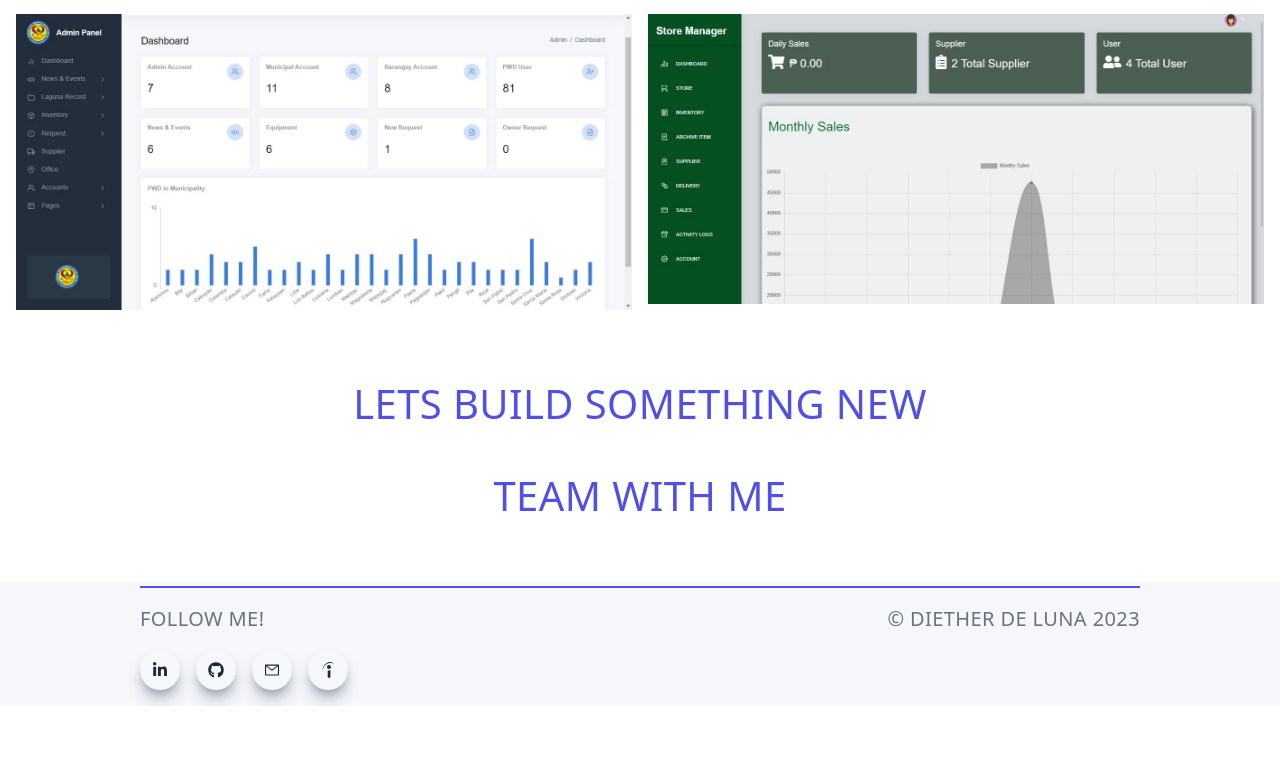
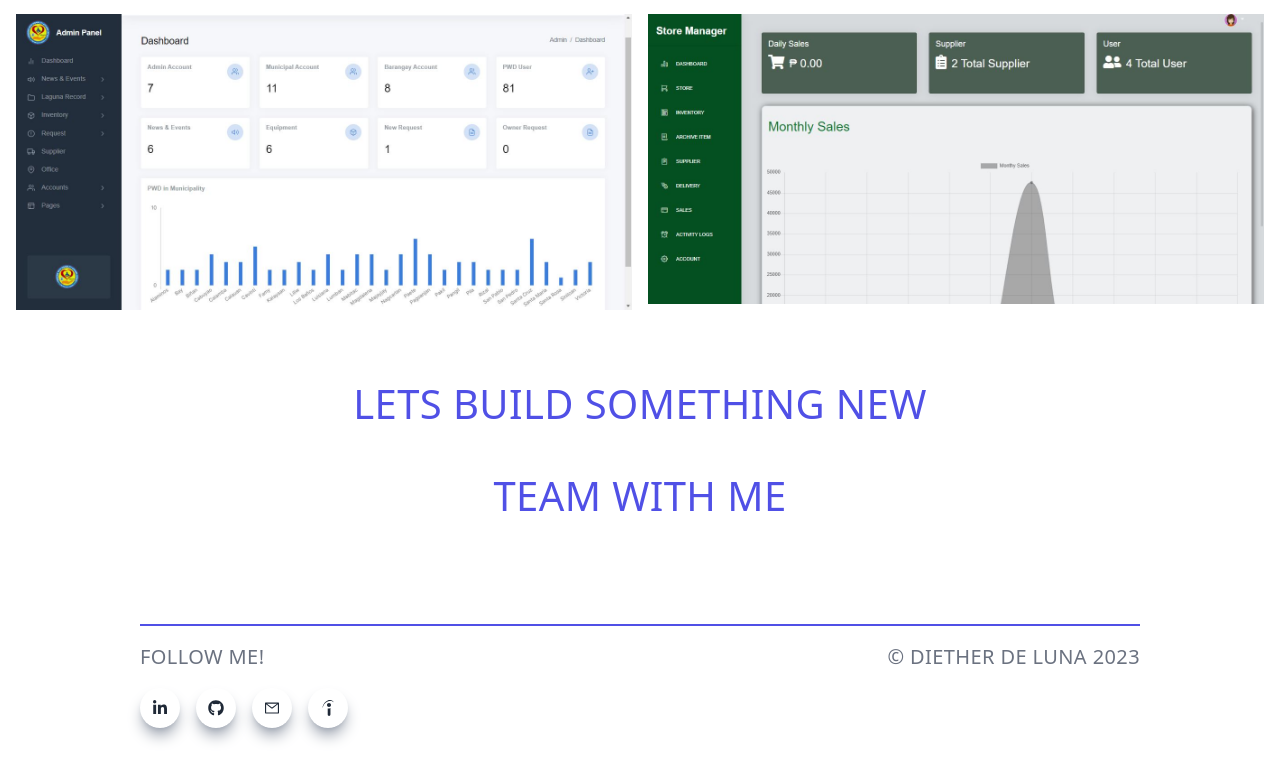
Before and after one commit to DietherDeLuna/reactjs-portfolio, a Next.js app: page / in a window 1280 px wide. Shown: the part 1931-2711 px from the top of the page. Before the commit the page ends 2637 px from the top, so only its background shows below. Built offline with nearby package versions, Linux system fonts and the light colour scheme.

Commit message:
Update Footer.js

```diff
--- a/components/Footer.js
+++ b/components/Footer.js
@@ -7,7 +7,7 @@ import Link from 'next/link'
 
 const Footer = () => {
   return (
-    <div className='bg-[#F5F7FB] bg-cover grid place-items-center'>
+    <div className='bg-white bg-cover h-[200px] grid place-items-center'>
 
         <div className='text-center'>
 
```
